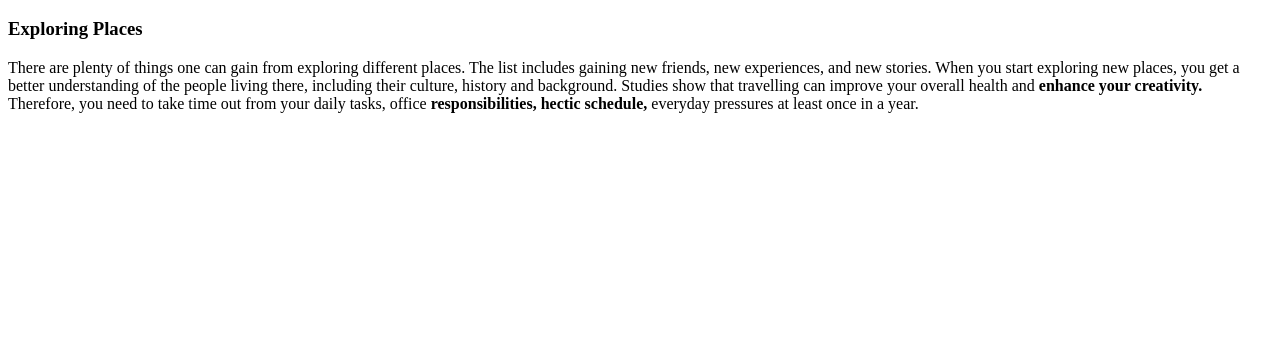
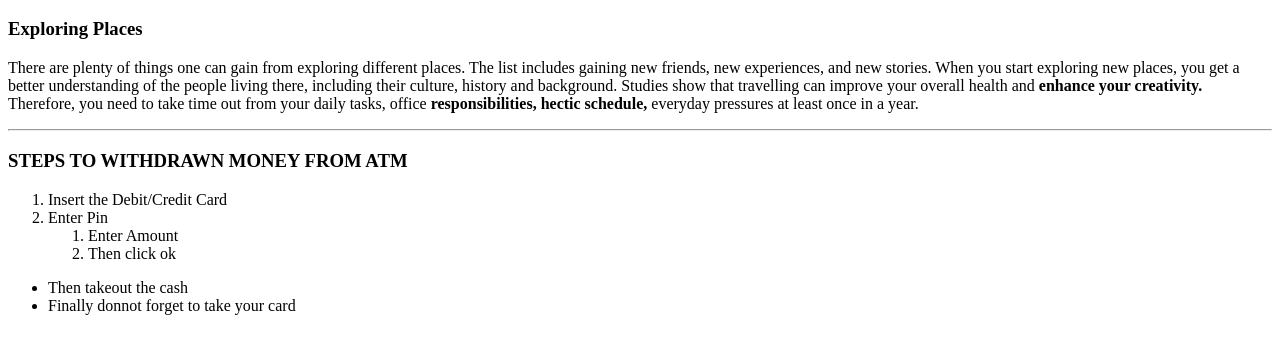
Before and after one commit to 44-563-Web-Apps-S21/webapps-s21-assignment-3-ChilpaAjay1990, a plain HTML site: page index.html in a window 1280 px wide. Shown: the part 48-402 px from the top of the page. Drawn offline with Linux system fonts and the light colour scheme.

Commit message:
updated ordered list

```diff
--- a/index.html
+++ b/index.html
@@ -11,5 +11,20 @@
             Studies show that travelling can improve your overall health and <b>enhance your creativity.</b>
             Therefore, you need to take time out from your daily tasks, office <b>responsibilities, hectic schedule, </b> everyday pressures at least once in a year.
         </p>
+        <hr>
+        <h3>STEPS TO WITHDRAWN MONEY FROM ATM</h3>
+        <ol>
+            <li>Insert the Debit/Credit Card</li>
+            <li>Enter Pin</li>
+            <ol>
+                <li>Enter Amount</li>
+                <li>Then click ok</li>
+            </ol>
+        </ol>
+        <ul>
+        <li>Then takeout the cash</li>
+        <li>Finally donnot forget to take your card</li>
+        </ul>
+
     </body>
 </html>
```
